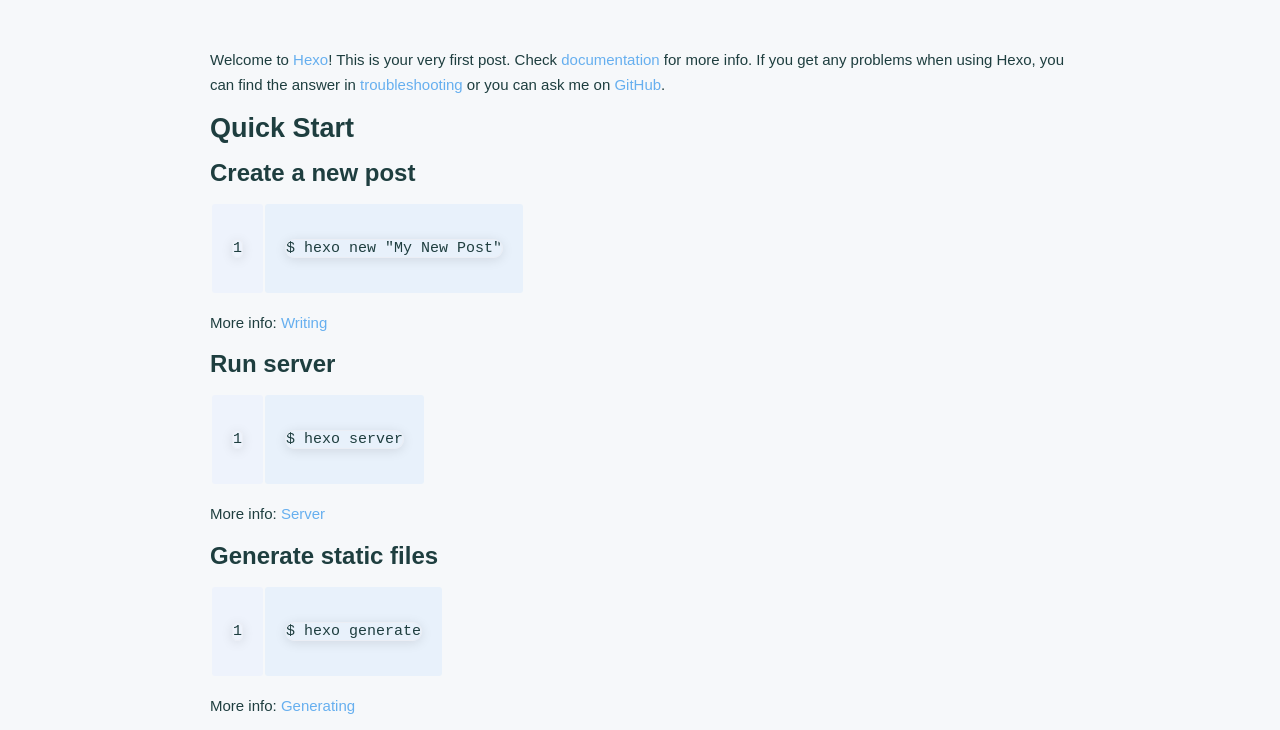
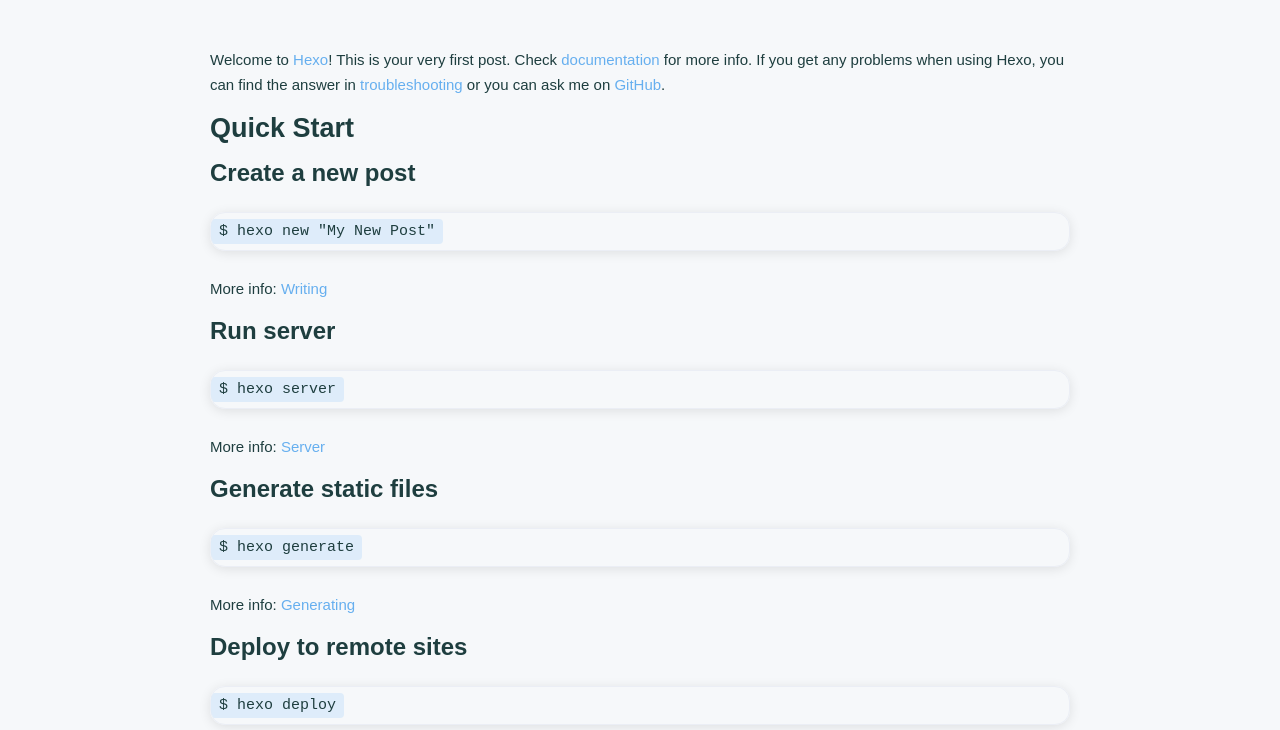
Before and after one commit to xiguajiushiwo/xiguajiushiwo.github.io, a plain HTML site: page 2024/10/22/hello-world/index.html in a window 1280 px wide. Shown: the part 213-943 px from the top of the page. Drawn offline with nearby package versions, Linux system fonts and the light colour scheme; a script that the page names is missing; a web font is replaced by a local one.

Commit message:
Site updated: 2024-10-23 00:40:07

```diff
--- a/2024/10/22/hello-world/index.html
+++ b/2024/10/22/hello-world/index.html
@@ -171,17 +171,17 @@
 
     <div class="content" v-pre>
         <p>Welcome to <a target="_blank" rel="noopener" href="https://hexo.io/">Hexo</a>! This is your very first post. Check <a target="_blank" rel="noopener" href="https://hexo.io/docs/">documentation</a> for more info. If you get any problems when using Hexo, you can find the answer in <a target="_blank" rel="noopener" href="https://hexo.io/docs/troubleshooting.html">troubleshooting</a> or you can ask me on <a target="_blank" rel="noopener" href="https://github.com/hexojs/hexo/issues">GitHub</a>.</p>
-<h2 id="Quick-Start"><a href="#Quick-Start" class="headerlink" title="Quick Start"></a>Quick Start</h2><h3 id="Create-a-new-post"><a href="#Create-a-new-post" class="headerlink" title="Create a new post"></a>Create a new post</h3><figure class="highlight bash"><table><tr><td class="gutter"><pre><span class="line">1</span><br></pre></td><td class="code"><pre><span class="line">$ hexo new <span class="string">&quot;My New Post&quot;</span></span><br></pre></td></tr></table></figure>
-
+<h2 id="Quick-Start"><a href="#Quick-Start" class="headerlink" title="Quick Start"></a>Quick Start</h2><h3 id="Create-a-new-post"><a href="#Create-a-new-post" class="headerlink" title="Create a new post"></a>Create a new post</h3><pre><code class="bash">$ hexo new &quot;My New Post&quot;
+</code></pre>
 <p>More info: <a target="_blank" rel="noopener" href="https://hexo.io/docs/writing.html">Writing</a></p>
-<h3 id="Run-server"><a href="#Run-server" class="headerlink" title="Run server"></a>Run server</h3><figure class="highlight bash"><table><tr><td class="gutter"><pre><span class="line">1</span><br></pre></td><td class="code"><pre><span class="line">$ hexo server</span><br></pre></td></tr></table></figure>
-
+<h3 id="Run-server"><a href="#Run-server" class="headerlink" title="Run server"></a>Run server</h3><pre><code class="bash">$ hexo server
+</code></pre>
 <p>More info: <a target="_blank" rel="noopener" href="https://hexo.io/docs/server.html">Server</a></p>
-<h3 id="Generate-static-files"><a href="#Generate-static-files" class="headerlink" title="Generate static files"></a>Generate static files</h3><figure class="highlight bash"><table><tr><td class="gutter"><pre><span class="line">1</span><br></pre></td><td class="code"><pre><span class="line">$ hexo generate</span><br></pre></td></tr></table></figure>
-
+<h3 id="Generate-static-files"><a href="#Generate-static-files" class="headerlink" title="Generate static files"></a>Generate static files</h3><pre><code class="bash">$ hexo generate
+</code></pre>
 <p>More info: <a target="_blank" rel="noopener" href="https://hexo.io/docs/generating.html">Generating</a></p>
-<h3 id="Deploy-to-remote-sites"><a href="#Deploy-to-remote-sites" class="headerlink" title="Deploy to remote sites"></a>Deploy to remote sites</h3><figure class="highlight bash"><table><tr><td class="gutter"><pre><span class="line">1</span><br></pre></td><td class="code"><pre><span class="line">$ hexo deploy</span><br></pre></td></tr></table></figure>
-
+<h3 id="Deploy-to-remote-sites"><a href="#Deploy-to-remote-sites" class="headerlink" title="Deploy to remote sites"></a>Deploy to remote sites</h3><pre><code class="bash">$ hexo deploy
+</code></pre>
 <p>More info: <a target="_blank" rel="noopener" href="https://hexo.io/docs/one-command-deployment.html">Deployment</a></p>
 
     </div>
```
Also changed, not shown: index.html (+8 -8 lines).
